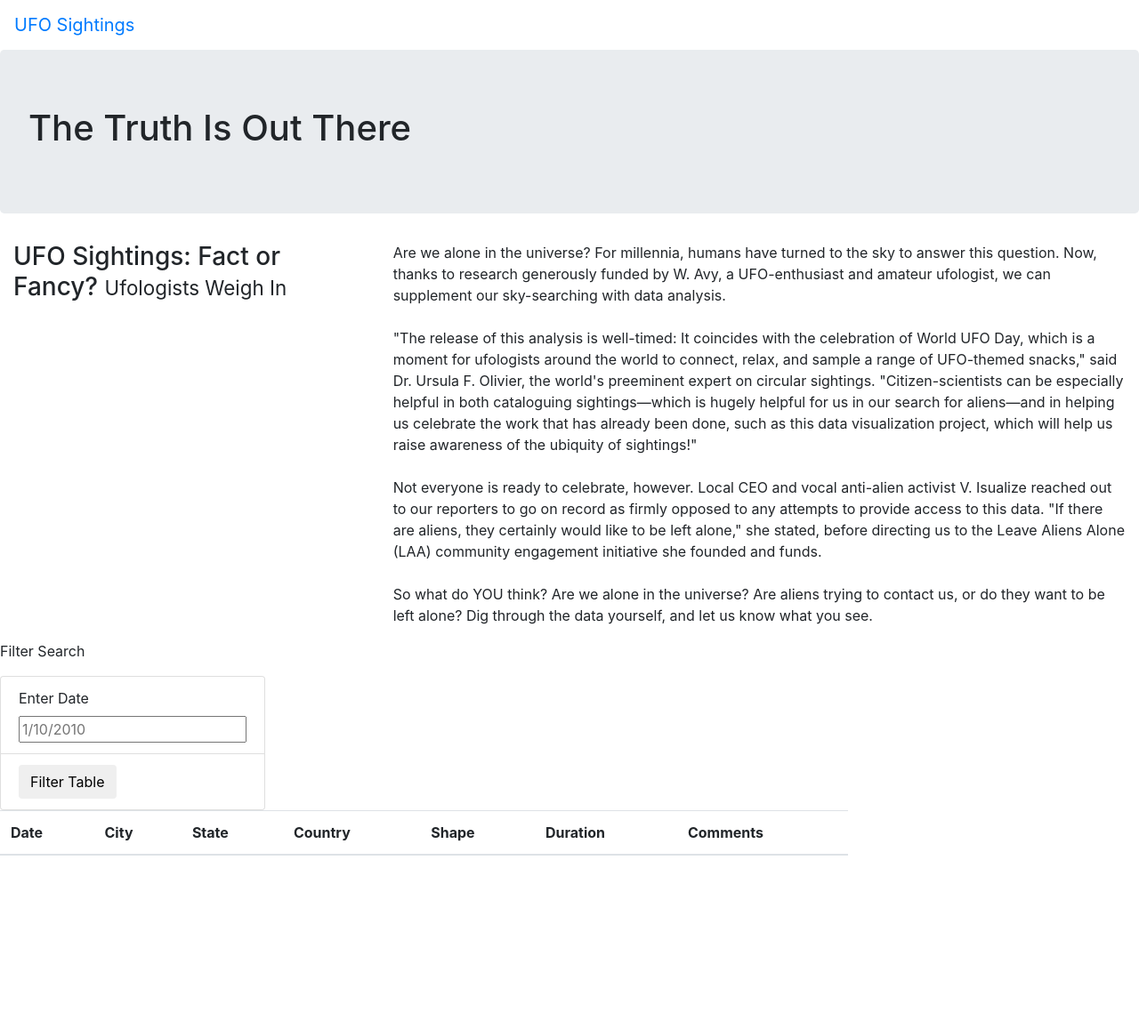
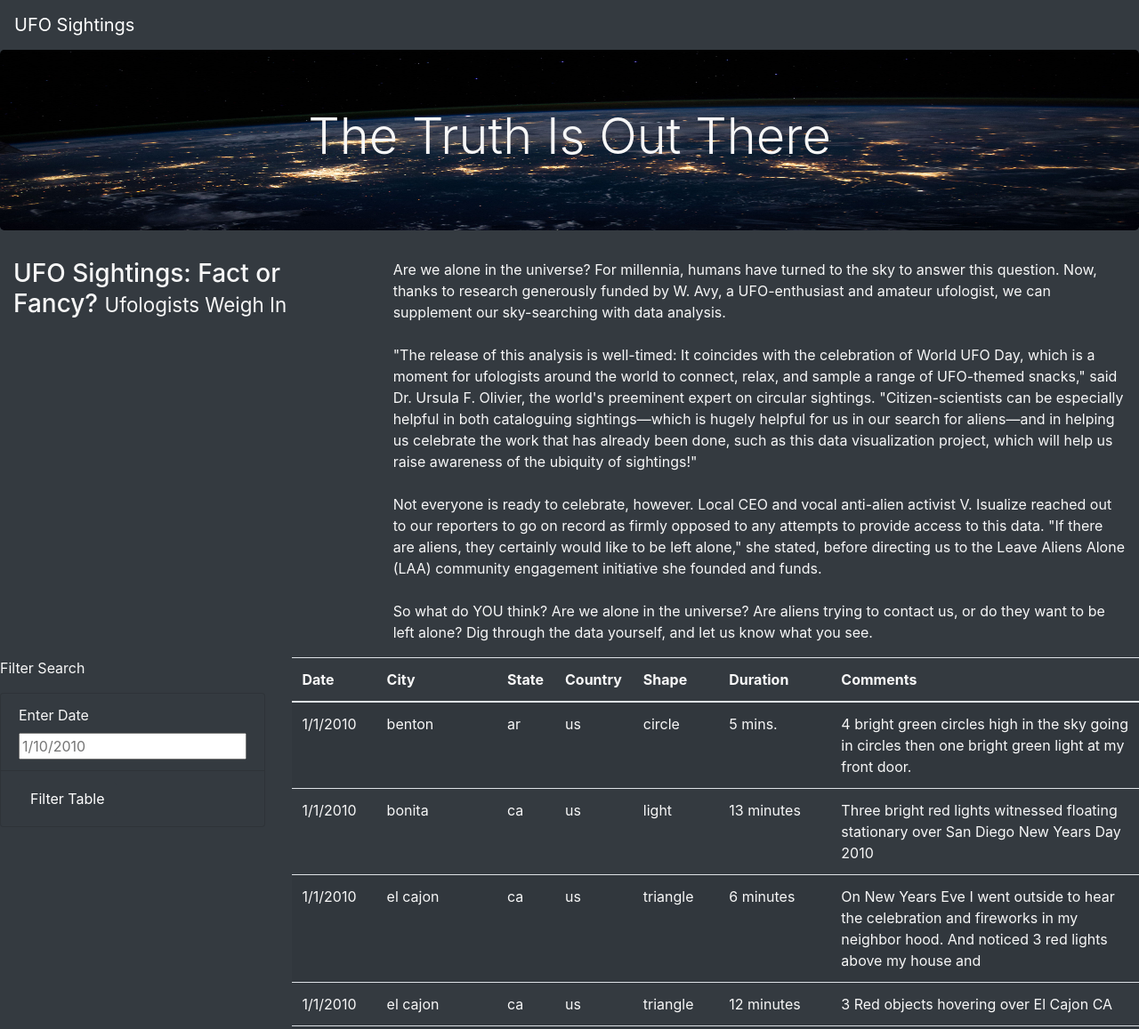
Before and after one commit to CelineWW/UFOs, a plain HTML site: page index.html in a window 1280 px wide. Shown: the top 1157 px of the page at 89% size. Before the commit the page ends 978 px from the top, so only its background shows below. Drawn offline with nearby package versions, Linux system fonts and the light colour scheme.

Commit message:
Link js files to html file

```diff
--- a/index.html
+++ b/index.html
@@ -9,19 +9,19 @@
         rel="stylesheet"
         href="https://maxcdn.bootstrapcdn.com/bootstrap/4.0.0/css/bootstrap.min.css"
         integrity="sha384-Gn5384xqQ1aoWXA+058RXPxPg6fy4IWvTNh0E263XmFcJlSAwiGgFAW/dAiS6JXm"
-        crossrigin="annoymous"
+        crossorigin="anonymous"
     />
-    <link rel="stylesheet" href="static/css/style.css">
+    <link rel="stylesheet" href="static/css/style.css"/>
 </head>
-<body>
+<body class="bg-dark">
     <div class="wrapper">
-        <nav class="navbar navbar-expand-lg">
+        <nav class="navbar navbar-dark bg-dark navbar-expand-lg">
             <a class="navbar-brand" href="index.html">UFO Sightings</a>
         </nav>
     </div>
 
     <div class="jumbotron">
-        <h1>The Truth Is Out There</h1>
+        <h1 class="display-4">The Truth Is Out There</h1>
     </div>
 
     <div class="container-fluid">
@@ -29,7 +29,6 @@
             <div class="col-md-4">
                 <h3>UFO Sightings: Fact or Fancy? <small>Ufologists Weigh In</small></h3>
             </div>
-
             <div class="col-md-8">
                 <p>
                     Are we alone in the universe? For millennia, humans have turned to the sky to answer this question. Now, thanks to research generously funded by W. Avy, a UFO-enthusiast and amateur ufologist, we can supplement our sky-searching with data analysis.
@@ -44,23 +43,21 @@
     <div class="container_fluid">
         <div class="row">
             <div class="col-md-3">
-                <form>
+                <form class="bg-dark">
                     <p>Filter Search</p>
-                </form>
-                <ul class="list-group">
-                    <li class="list-group-item">
+                    <ul class="list-group bg-dark">
+                        <li class="list-group-item bg-dark">
                             <label for="date">Enter Date</label>
                             <input type="text" placeholder="1/10/2010" id="datetime" />
                         </li>
 
-                    <li class="list-group-item">
-                        <button id="filter-btn" type="button" class="btn btn-default">Filter Table</button>
+                        <li class="list-group-item bg-dark">
+                            <button id="filter-btn" type="button" class="btn btn-dark">Filter Table</button>
                         </li>
                     </ul>
-            </div>
+                </form>
             </div>
 
-        <div class="row">
             <div class="col-md-9">
                 <table class="table table-striped">
                     <thead>
@@ -74,13 +71,14 @@
                             <th>Comments</th>
                         </tr>
                     </thead>
-                    <tbody>
-
-                    </tbody>
+                    <tbody></tbody>
                 </table>
             </div>
         </div>
+    </div>
 
-    </div>
+    <script src="https://cdnjs.cloudflare.com/ajax/libs/d3/4.11.0/d3.js"></script>
+    <script src="static/js/data.js"></script>
+    <script src="static/js/app.js"></script>
 </body>
 </html>
--- a/static/css/style.css
+++ b/static/css/style.css
@@ -0,0 +1,10 @@
+body {
+
+    color: #f7f7f7;
+}
+
+.jumbotron {
+    background-image: url("../images/nasa.jpg");
+    background-size: 100% 100%;
+    text-align: center;
+}
```
Also changed, not shown: static/images/nasa.jpg (added). Lines whose indentation alone changed are shown as unchanged.
